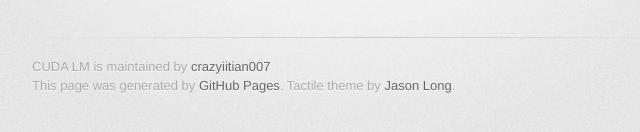
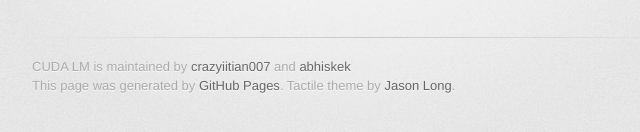
Before and after one commit to ironmanMA/CUDA_lm, a plain HTML site: page index.html in a window 1280 px wide. Shown: the part 436-568 px from the top of the page, 298-938 px from the left. Drawn offline with Linux system fonts and the light colour scheme; a web font is replaced by a local one.

Commit message:
Update index.html

```diff
--- a/index.html
+++ b/index.html
@@ -43,7 +43,7 @@
         </section>
 
         <footer>
-          CUDA LM is maintained by <a href="https://github.com/crazyiitian007">crazyiitian007</a><br>
+          CUDA LM is maintained by <a href="https://github.com/crazyiitian007">crazyiitian007</a> and <a href="https://github.com/abhishekkumar-programmer">abhiskek</a> <br>
           This page was generated by <a href="http://pages.github.com">GitHub Pages</a>. Tactile theme by <a href="https://twitter.com/jasonlong">Jason Long</a>.
         </footer>
 
```
